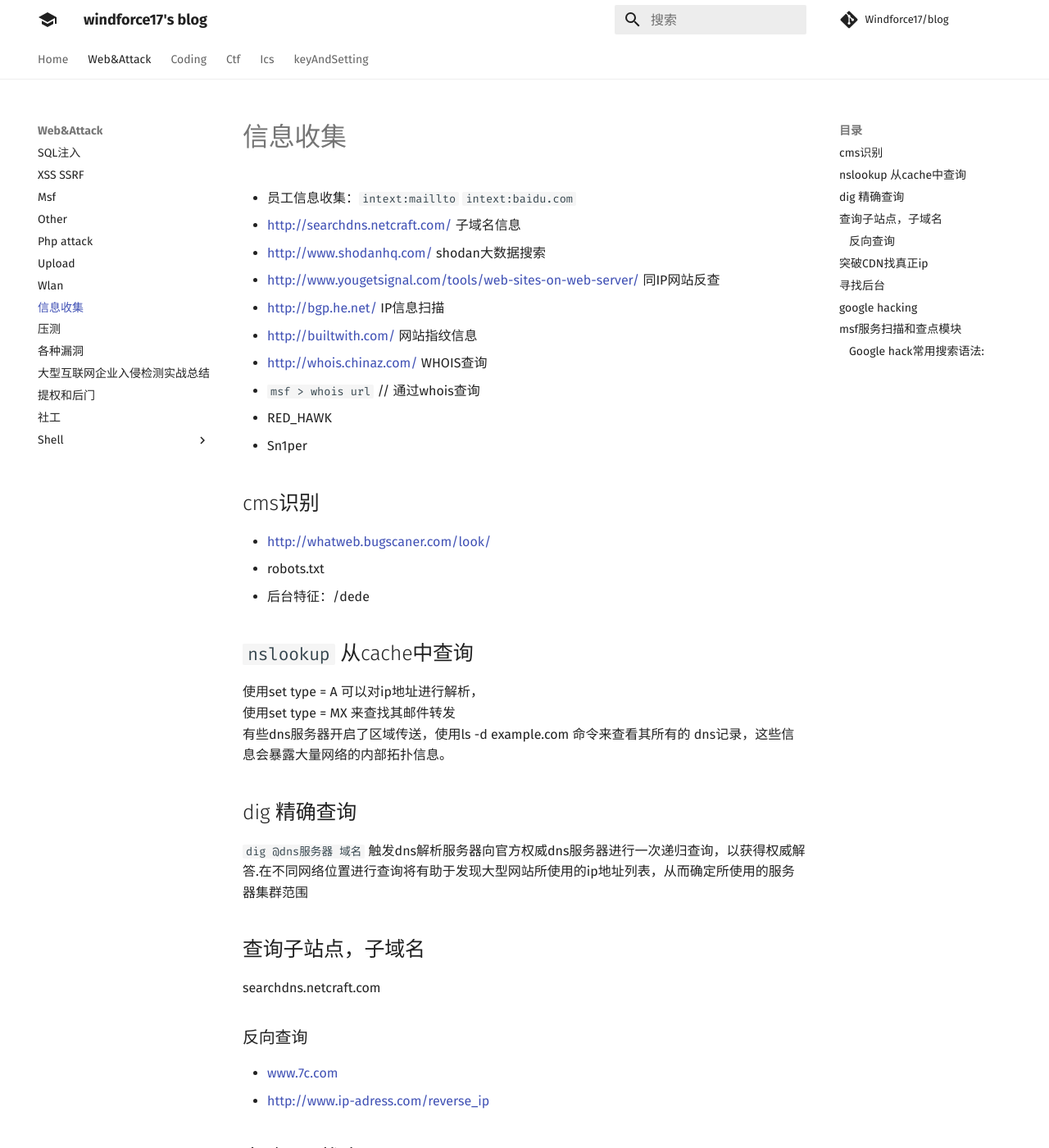
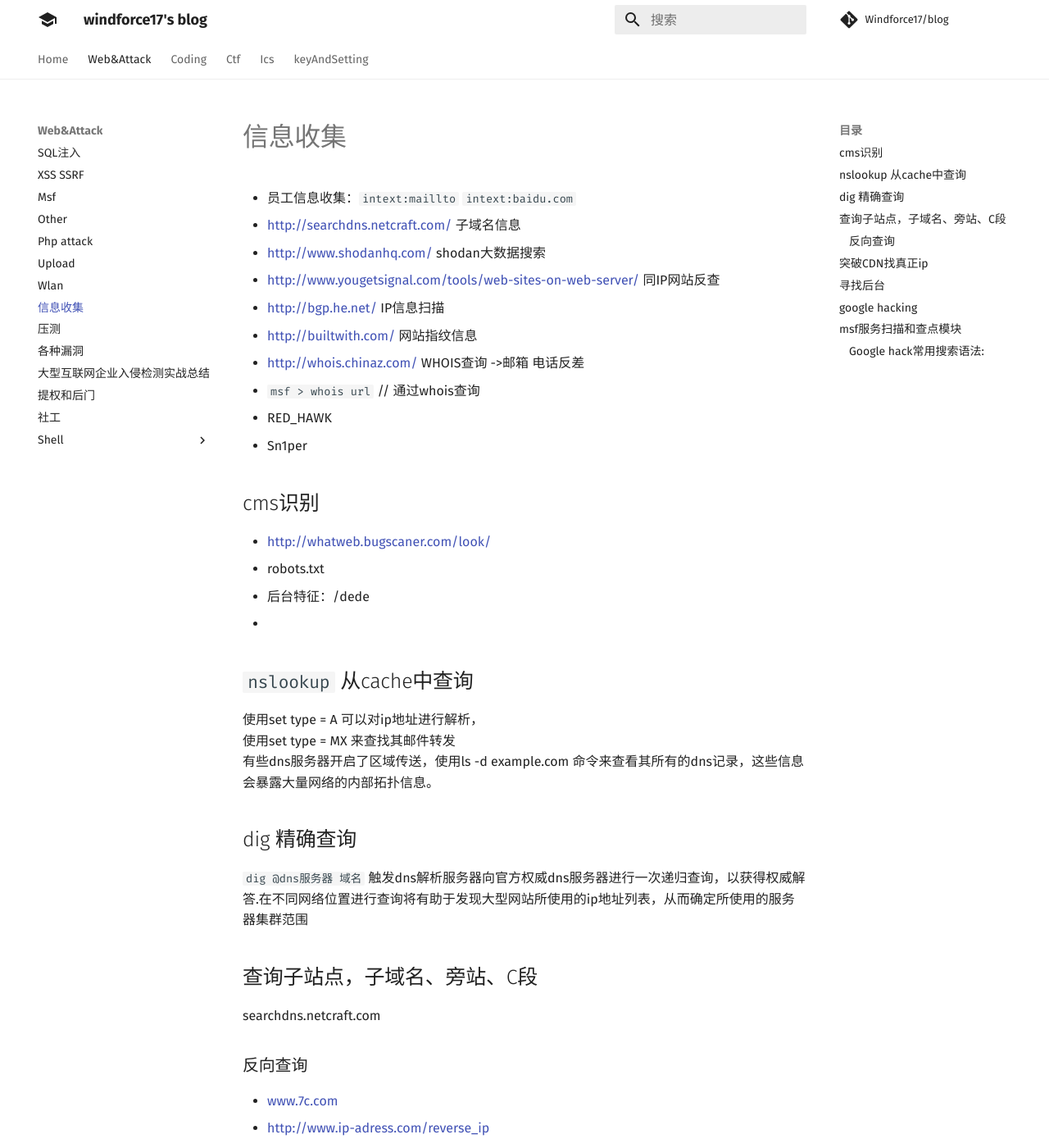
Before and after one commit to Windforce17/blog, an MkDocs documentation site: the page built from docs/Web&Attack/信息收集.md, in a window 1280 px wide and 1400 px high. Shown: the whole window at 82% size. Built offline with MkDocs 1.6.1 and Material for MkDocs 9.7.7, drawn with Linux system fonts in a browser that asks for light colours; comment, search, counter and statistics services are not loaded; some of the changed text lies outside the part shown.

```diff
--- a/docs/Web&Attack/信息收集.md
+++ b/docs/Web&Attack/信息收集.md
@@ -5,7 +5,7 @@
 - http://www.yougetsignal.com/tools/web-sites-on-web-server/ 同IP网站反查
 - http://bgp.he.net/ IP信息扫描
 - http://builtwith.com/ 网站指纹信息
-- http://whois.chinaz.com/ WHOIS查询
+- http://whois.chinaz.com/ WHOIS查询 ->邮箱 电话反差
 - `msf > whois url` // 通过whois查询
 - RED_HAWK
 - Sn1per
@@ -14,15 +14,17 @@
 - http://whatweb.bugscaner.com/look/
 - robots.txt
 - 后台特征：/dede
+-
 ## `nslookup` 从cache中查询
 使用set type = A 可以对ip地址进行解析，
 使用set type = MX 来查找其邮件转发
-有些dns服务器开启了区域传送，使用ls -d example.com 命令来查看其所有的              dns记录，这些信息会暴露大量网络的内部拓扑信息。
+有些dns服务器开启了区域传送，使用ls -d example.com 命令来查看其所有的dns记录，这些信息会暴露大量网络的内部拓扑信息。
 ## dig 精确查询
 `dig @dns服务器 域名` 触发dns解析服务器向官方权威dns服务器进行一次递归查询，以获得权威解答.在不同网络位置进行查询将有助于发现大型网站所使用的ip地址列表，从而确定所使用的服务器集群范围
 
-## 查询子站点，子域名
+## 查询子站点，子域名、旁站、C段
 searchdns.netcraft.com
+
 ### 反向查询
 - www.7c.com
 - http://www.ip-adress.com/reverse_ip
```
Also changed, not shown: other parts of docs/Web&Attack/信息收集.md (+1 -2 lines), docs/coding/interview.md (line endings or trailing spaces).
